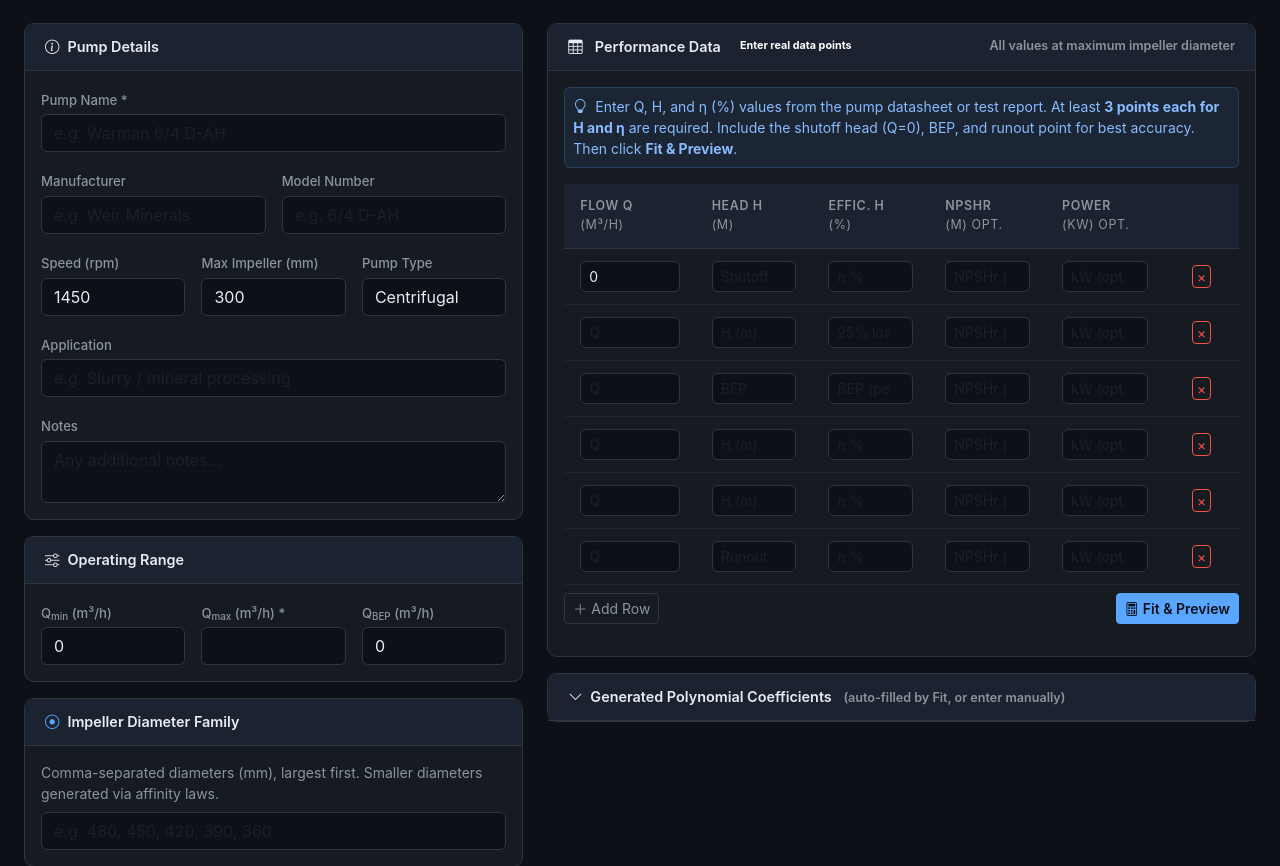
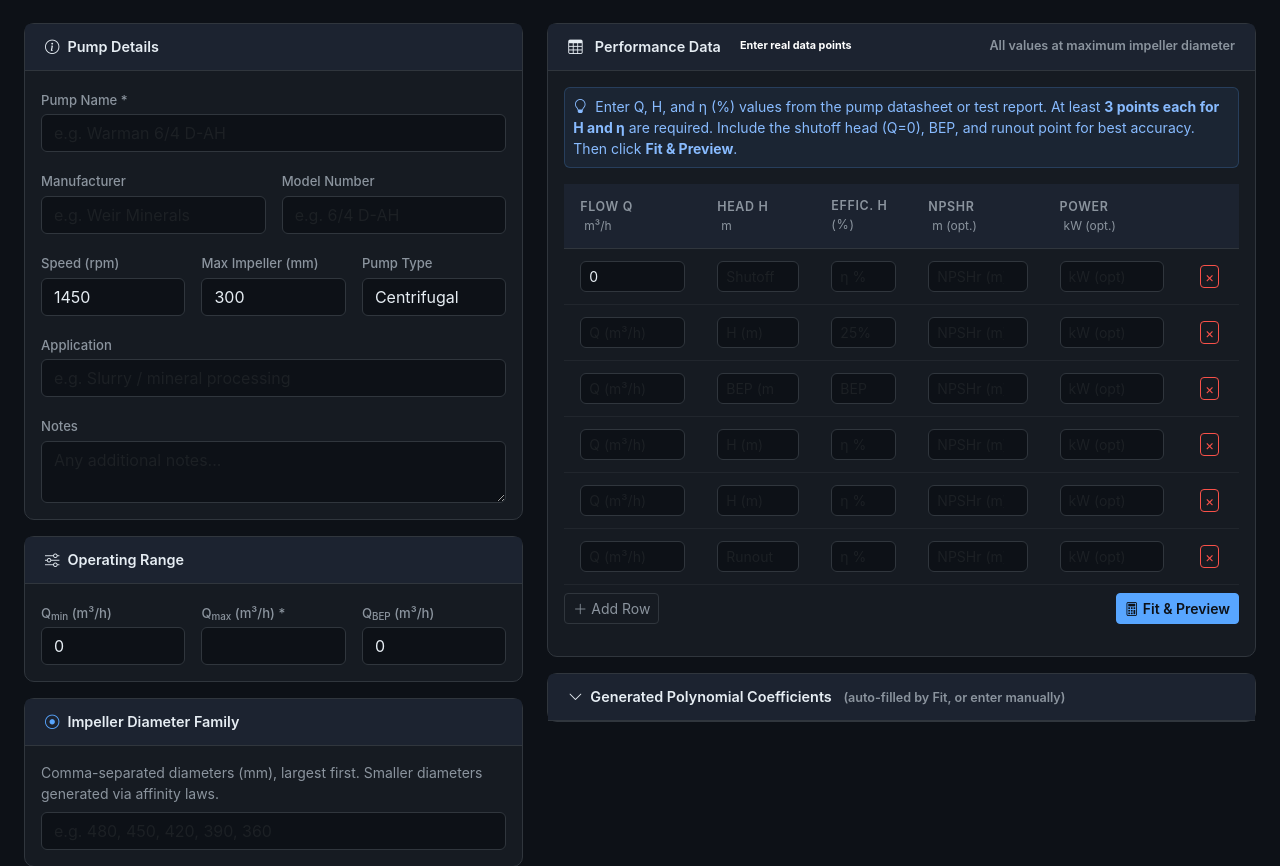
Before and after one commit to nevermabvuu/PumpMasterPro, a Flask app: page /pump-data/new in a window 1280 px wide. Shown: the part 135-1001 px from the top of the page. Run offline with Flask 3, Linux system fonts and the light colour scheme; some libraries are stand-ins or nearby versions.

Commit message:
Add units functionlity to pump data

```diff
--- a/Pump-Master-Pro/pump-app/static/js/pump_form.js
+++ b/Pump-Master-Pro/pump-app/static/js/pump_form.js
@@ -8,6 +8,106 @@
  *   4. A small 2-panel Plotly chart previews the fitted curves.
  *   5. Standard form submit stores everything.
  */
+
+let lastFitResults = null;
+
+const CONVERSIONS = {
+  q: {
+    m3h: 1.0,
+    ls: 0.2777777777777778,   // 1 m3h = 1/3.6 L/s
+    gpm: 4.402917396,         // 1 m3h = 4.402917 gpm
+    lmin: 16.6666666667       // 1 m3h = 16.66667 L/min
+  },
+  h: {
+    m: 1.0,
+    ft: 3.280839895
+  },
+  npsh: {
+    m: 1.0,
+    ft: 3.280839895
+  },
+  pow: {
+    kw: 1.0,
+    hp: 1.34102209
+  }
+};
+
+function convertValue(val, fromUnit, toUnit, type) {
+  if (isNaN(val)) return '';
+  const factorA = CONVERSIONS[type][fromUnit];
+  const factorB = CONVERSIONS[type][toUnit];
+  const baseVal = val / factorA;
+  const newVal = baseVal * factorB;
+  return Number(newVal.toFixed(2));
+}
+
+function getUnitLabel(type, unitValue) {
+  if (type === 'q') {
+    if (unitValue === 'm3h') return 'm³/h';
+    if (unitValue === 'ls') return 'L/s';
+    if (unitValue === 'gpm') return 'gpm';
+    if (unitValue === 'lmin') return 'L/min';
+  }
+  if (type === 'h' || type === 'npsh') {
+    if (unitValue === 'm') return 'm';
+    if (unitValue === 'ft') return 'ft';
+  }
+  if (type === 'pow') {
+    if (unitValue === 'kw') return 'kW';
+    if (unitValue === 'hp') return 'hp';
+  }
+  return unitValue;
+}
+
+function updatePlaceholders(type, unit) {
+  const inputs = document.querySelectorAll(`#perfTable tbody tr .col-${type}`);
+  const label = getUnitLabel(type, unit);
+  inputs.forEach(input => {
+    if (type === 'q') {
+      input.placeholder = `Q (${label})`;
+    } else if (type === 'h') {
+      const td = input.parentElement;
+      const index = Array.from(td.parentElement.parentElement.children).indexOf(td.parentElement);
+      if (index === 0) input.placeholder = `Shutoff (${label})`;
+      else if (index === 2) input.placeholder = `BEP (${label})`;
+      else if (index === 5) input.placeholder = `Runout (${label})`;
+      else input.placeholder = `H (${label})`;
+    } else if (type === 'npsh') {
+      input.placeholder = `NPSHr (${label})`;
+    } else if (type === 'pow') {
+      input.placeholder = `${label} (opt)`;
+    }
+  });
+}
+
+function initUnitSelectors() {
+  document.querySelectorAll('.unit-select').forEach(select => {
+    select.setAttribute('data-prev', select.value);
+    select.addEventListener('change', (e) => {
+      const type = e.target.id.replace('unit-', '');
+      const fromUnit = e.target.getAttribute('data-prev');
+      const toUnit = e.target.value;
+      if (fromUnit === toUnit) return;
+
+      const inputs = document.querySelectorAll(`#perfTable tbody tr .col-${type}`);
+      inputs.forEach(input => {
+        const val = parseFloat(input.value);
+        if (!isNaN(val)) {
+          input.value = convertValue(val, fromUnit, toUnit, type);
+        }
+      });
+
+      updatePlaceholders(type, toUnit);
+      e.target.setAttribute('data-prev', toUnit);
+
+      const previewEl = document.getElementById('curvePreview');
+      if (previewEl && previewEl.style.display !== 'none' && lastFitResults) {
+        const { q_h: q_h_raw, q_eta: q_eta_raw } = getTableData('perfTable', false);
+        buildPreviewCharts(lastFitResults, q_h_raw, q_eta_raw);
+      }
+    });
+  });
+}
 
 /* ── Plotly minimal dark theme ─────────────────────────────────────────────── */
 const FORM_LAYOUT = {
@@ -23,12 +123,16 @@ const FORM_LAYOUT = {
 function addRow(tableId) {
   const tbody = document.querySelector(`#${tableId} tbody`);
   const row = document.createElement('tr');
+  const unitQ = document.getElementById('unit-q')?.value || 'm3h';
+  const unitH = document.getElementById('unit-h')?.value || 'm';
+  const unitNpsh = document.getElementById('unit-npsh')?.value || 'm';
+  const unitPow = document.getElementById('unit-pow')?.value || 'kw';
   row.innerHTML = `
-    <td><input type="number" class="form-control form-control-sm form-control-dark col-q" step="any" placeholder="0"></td>
-    <td><input type="number" class="form-control form-control-sm form-control-dark col-h" step="any" placeholder=""></td>
-    <td><input type="number" class="form-control form-control-sm form-control-dark col-eta" step="any" min="0" max="100" placeholder=""></td>
-    <td><input type="number" class="form-control form-control-sm form-control-dark col-npsh" step="any" placeholder=""></td>
-    <td><input type="number" class="form-control form-control-sm form-control-dark col-pow" step="any" placeholder=""></td>
+    <td><input type="number" class="form-control form-control-sm form-control-dark col-q" step="any" placeholder="Q (${getUnitLabel('q', unitQ)})"></td>
+    <td><input type="number" class="form-control form-control-sm form-control-dark col-h" step="any" placeholder="H (${getUnitLabel('h', unitH)})"></td>
+    <td><input type="number" class="form-control form-control-sm form-control-dark col-eta" step="any" min="0" max="100" placeholder="η %"></td>
+    <td><input type="number" class="form-control form-control-sm form-control-dark col-npsh" step="any" placeholder="NPSHr (${getUnitLabel('npsh', unitNpsh)})"></td>
+    <td><input type="number" class="form-control form-control-sm form-control-dark col-pow" step="any" placeholder="${getUnitLabel('pow', unitPow)} (opt)"></td>
     <td class="text-center"><button type="button" class="btn btn-sm btn-outline-danger py-0 px-1" onclick="removeRow(this)">×</button></td>`;
   tbody.appendChild(row);
 }
@@ -40,15 +144,28 @@ function removeRow(btn) {
 }
 
 /* ── Extract table data ─────────────────────────────────────────────────────── */
-function getTableData(tableId) {
+function getTableData(tableId, toSIUnits = false) {
   const rows = document.querySelectorAll(`#${tableId} tbody tr`);
   const q_h = [], q_eta = [], q_npsh = [], q_p = [];
+  const unitQ = document.getElementById('unit-q')?.value || 'm3h';
+  const unitH = document.getElementById('unit-h')?.value || 'm';
+  const unitNpsh = document.getElementById('unit-npsh')?.value || 'm';
+  const unitPow = document.getElementById('unit-pow')?.value || 'kw';
+
   rows.forEach(row => {
-    const q    = parseFloat(row.querySelector('.col-q')?.value);
-    const h    = parseFloat(row.querySelector('.col-h')?.value);
-    const eta  = parseFloat(row.querySelector('.col-eta')?.value);
-    const npsh = parseFloat(row.querySelector('.col-npsh')?.value);
-    const pow  = parseFloat(row.querySelector('.col-pow')?.value);
+    let q    = parseFloat(row.querySelector('.col-q')?.value);
+    let h    = parseFloat(row.querySelector('.col-h')?.value);
+    let eta  = parseFloat(row.querySelector('.col-eta')?.value);
+    let npsh = parseFloat(row.querySelector('.col-npsh')?.value);
+    let pow  = parseFloat(row.querySelector('.col-pow')?.value);
+
+    if (toSIUnits) {
+      if (!isNaN(q)) q = q / CONVERSIONS.q[unitQ];
+      if (!isNaN(h)) h = h / CONVERSIONS.h[unitH];
+      if (!isNaN(npsh)) npsh = npsh / CONVERSIONS.npsh[unitNpsh];
+      if (!isNaN(pow)) pow = pow / CONVERSIONS.pow[unitPow];
+    }
+
     if (!isNaN(q) && !isNaN(h))   q_h.push([q, h]);
     if (!isNaN(q) && !isNaN(eta)) q_eta.push([q, eta]);
     if (!isNaN(q) && !isNaN(npsh)) q_npsh.push([q, npsh]);
@@ -69,7 +186,7 @@ async function fitAndPreview() {
   const statusEl = document.getElementById('fitStatus');
   const previewEl = document.getElementById('curvePreview');
 
-  const { q_h, q_eta, q_npsh, q_p } = getTableData('perfTable');
+  const { q_h, q_eta, q_npsh, q_p } = getTableData('perfTable', true);
 
   if (q_h.length < 3) {
     showStatus('error', 'Need at least 3 flow-head (Q, H) data points.');
@@ -97,6 +214,8 @@ async function fitAndPreview() {
       return;
     }
 
+    lastFitResults = d;
+
     // Populate hidden coefficient fields
     ['hq_a0','hq_a1','hq_a2','hq_a3',
      'eff_b0','eff_b1','eff_b2','eff_b3',
@@ -107,13 +226,22 @@ async function fitAndPreview() {
     if (d.q_max) setField('q_max', d.q_max);
     if (d.q_bep) setField('q_bep', d.q_bep);
 
+    const unitQ = document.getElementById('unit-q')?.value || 'm3h';
+    const unitH = document.getElementById('unit-h')?.value || 'm';
+
+    const displayHShutoff = (d.h_shutoff * CONVERSIONS.h[unitH]).toFixed(1);
+    const displayQMax = (d.q_max * CONVERSIONS.q[unitQ]).toFixed(1);
+    const displayQBep = (d.q_bep * CONVERSIONS.q[unitQ]).toFixed(1);
+
     showStatus('ok',
-      `Fitted: H₀=${d.h_shutoff} m  Q_max=${d.q_max} m³/h  Q_BEP=${d.q_bep} m³/h  η_BEP=${d.eta_bep}% ` +
+      `Fitted: H₀=${displayHShutoff} ${getUnitLabel('h', unitH)}  Q_max=${displayQMax} ${getUnitLabel('q', unitQ)}  Q_BEP=${displayQBep} ${getUnitLabel('q', unitQ)}  η_BEP=${d.eta_bep}% ` +
       ` | R² H-Q=${d.r2_hq}  R² η=${d.r2_eta}`);
 
     // Build preview charts
     previewEl.style.display = 'block';
-    buildPreviewCharts(d, q_h, q_eta);
+
+    const { q_h: q_h_raw, q_eta: q_eta_raw } = getTableData('perfTable', false);
+    buildPreviewCharts(d, q_h_raw, q_eta_raw);
 
     // Refresh coefficient display
     refreshCoeffDisplay(d);
@@ -147,23 +275,40 @@ function buildPreviewCharts(d, q_h_raw, q_eta_raw) {
   const eta = q_arr.map(q => clamp(evalP(b, q), 0, 100));
   const pow = q_arr.map(q => clamp(evalP(pp, q), 0, Infinity));
 
+  const unitQ = document.getElementById('unit-q')?.value || 'm3h';
+  const unitH = document.getElementById('unit-h')?.value || 'm';
+  const unitPow = document.getElementById('unit-pow')?.value || 'kw';
+
+  const labelQ = getUnitLabel('q', unitQ);
+  const labelH = getUnitLabel('h', unitH);
+  const labelPow = getUnitLabel('pow', unitPow);
+
+  const q_arr_selected = q_arr.map(q => q * CONVERSIONS.q[unitQ]);
+  const H_selected     = H.map(h => h * CONVERSIONS.h[unitH]);
+  const pow_selected   = pow.map(p => p * CONVERSIONS.pow[unitPow]);
+
   // H-Q chart
   Plotly.react('previewHQ', [
     { x: q_h_raw.map(r=>r[0]), y: q_h_raw.map(r=>r[1]), mode:'markers', name:'Data', marker:{color:'#f0883e',size:7} },
-    { x: q_arr, y: H, mode:'lines', name:'Fitted', line:{color:'#58a6ff',width:2} },
-  ], { ...FORM_LAYOUT, title:{text:'H-Q',font:{size:12}}, xaxis:{...FORM_LAYOUT.xaxis,title:'Q (m³/h)'}, yaxis:{...FORM_LAYOUT.yaxis,title:'Head (m)'} }, { responsive: true });
+    { x: q_arr_selected, y: H_selected, mode:'lines', name:'Fitted', line:{color:'#58a6ff',width:2} },
+  ], {
+    ...FORM_LAYOUT,
+    title:{text:'H-Q',font:{size:12}},
+    xaxis:{...FORM_LAYOUT.xaxis,title:`Q (${labelQ})`},
+    yaxis:{...FORM_LAYOUT.yaxis,title:`Head (${labelH})`}
+  }, { responsive: true });
 
   // Efficiency + Power chart
   Plotly.react('previewEta', [
     { x: q_eta_raw.map(r=>r[0]), y: q_eta_raw.map(r=>r[1]), mode:'markers', name:'η Data', marker:{color:'#f0883e',size:7}, yaxis:'y' },
-    { x: q_arr, y: eta, mode:'lines', name:'η Fitted (%)', line:{color:'#3fb950',width:2}, yaxis:'y' },
-    { x: q_arr, y: pow, mode:'lines', name:'Power (kW)', line:{color:'#d29922',width:2,dash:'dot'}, yaxis:'y2' },
+    { x: q_arr_selected, y: eta, mode:'lines', name:'η Fitted (%)', line:{color:'#3fb950',width:2}, yaxis:'y' },
+    { x: q_arr_selected, y: pow_selected, mode:'lines', name:`Power (${labelPow})`, line:{color:'#d29922',width:2,dash:'dot'}, yaxis:'y2' },
   ], {
     ...FORM_LAYOUT,
     title:{text:'Efficiency & Power',font:{size:12}},
-    xaxis:{...FORM_LAYOUT.xaxis,title:'Q (m³/h)'},
+    xaxis:{...FORM_LAYOUT.xaxis,title:`Q (${labelQ})`},
     yaxis:{...FORM_LAYOUT.yaxis,title:'Efficiency (%)'},
-    yaxis2:{...FORM_LAYOUT.yaxis,title:'Power (kW)',overlaying:'y',side:'right',showgrid:false},
+    yaxis2:{...FORM_LAYOUT.yaxis,title:`Power (${labelPow})`,overlaying:'y',side:'right',showgrid:false},
     legend:{x:0.02,y:0.98,bgcolor:'rgba(0,0,0,0)'},
   }, { responsive: true });
 }
@@ -219,22 +364,32 @@ function initTableFromCurves(pumpData) {
 function initBlankTable() {
   const tbody = document.querySelector('#perfTable tbody');
   tbody.innerHTML = '';
+  const unitQ = document.getElementById('unit-q')?.value || 'm3h';
+  const unitH = document.getElementById('unit-h')?.value || 'm';
+  const unitNpsh = document.getElementById('unit-npsh')?.value || 'm';
+  const unitPow = document.getElementById('unit-pow')?.value || 'kw';
+
+  const labelQ = getUnitLabel('q', unitQ);
+  const labelH = getUnitLabel('h', unitH);
+  const labelNpsh = getUnitLabel('npsh', unitNpsh);
+  const labelPow = getUnitLabel('pow', unitPow);
+
   const suggestions = [
-    { q: 0,    hNote: 'Shutoff head', etaNote: '' },
-    { q: '',   hNote: '', etaNote: '25% load' },
-    { q: '',   hNote: 'BEP', etaNote: 'BEP (peak η)' },
-    { q: '',   hNote: '', etaNote: '' },
-    { q: '',   hNote: '', etaNote: '' },
-    { q: '',   hNote: 'Runout (H≈0)', etaNote: '' },
+    { q: 0,    hNote: `Shutoff (${labelH})`, etaNote: '' },
+    { q: '',   hNote: `H (${labelH})`, etaNote: '25% load' },
+    { q: '',   hNote: `BEP (${labelH})`, etaNote: 'BEP (peak η)' },
+    { q: '',   hNote: `H (${labelH})`, etaNote: '' },
+    { q: '',   hNote: `H (${labelH})`, etaNote: '' },
+    { q: '',   hNote: `Runout (${labelH})`, etaNote: '' },
   ];
   suggestions.forEach(s => {
     const row = document.createElement('tr');
     row.innerHTML = `
-      <td><input type="number" class="form-control form-control-sm form-control-dark col-q" step="any" value="${s.q}" placeholder="Q"></td>
-      <td><input type="number" class="form-control form-control-sm form-control-dark col-h" step="any" placeholder="${s.hNote || 'H (m)'}"></td>
+      <td><input type="number" class="form-control form-control-sm form-control-dark col-q" step="any" value="${s.q}" placeholder="Q (${labelQ})"></td>
+      <td><input type="number" class="form-control form-control-sm form-control-dark col-h" step="any" placeholder="${s.hNote}"></td>
       <td><input type="number" class="form-control form-control-sm form-control-dark col-eta" step="any" min="0" max="100" placeholder="${s.etaNote || 'η %'}"></td>
-      <td><input type="number" class="form-control form-control-sm form-control-dark col-npsh" step="any" placeholder="NPSHr (m)"></td>
-      <td><input type="number" class="form-control form-control-sm form-control-dark col-pow" step="any" placeholder="kW (opt)"></td>
+      <td><input type="number" class="form-control form-control-sm form-control-dark col-npsh" step="any" placeholder="NPSHr (${labelNpsh})"></td>
+      <td><input type="number" class="form-control form-control-sm form-control-dark col-pow" step="any" placeholder="${labelPow} (opt)"></td>
       <td class="text-center"><button type="button" class="btn btn-sm btn-outline-danger py-0 px-1" onclick="removeRow(this)">×</button></td>`;
     tbody.appendChild(row);
   });
--- a/Pump-Master-Pro/pump-app/templates/pump_data.html
+++ b/Pump-Master-Pro/pump-app/templates/pump_data.html
@@ -97,9 +97,12 @@
 {% endblock %}
 
 {% block scripts %}
+<script id="pumps-data" type="application/json">
+  {{ pump_dicts|tojson }}
+</script>
 <script>
   document.addEventListener('DOMContentLoaded', () => {
-    const pumps = {{ pump_dicts|tojson }};
+    const pumps = JSON.parse(document.getElementById('pumps-data').textContent);
     pumps.forEach(pump => {
       drawSparkline(`spark-${pump.id}`, pump);
     });
--- a/Pump-Master-Pro/pump-app/templates/pump_form.html
+++ b/Pump-Master-Pro/pump-app/templates/pump_form.html
@@ -146,11 +146,37 @@
           <table class="table table-sm table-dark mb-0 align-middle" id="perfTable" style="font-size:0.85rem">
             <thead>
               <tr style="background:#21262d">
-                <th style="width:90px">Flow Q<br><span class="fw-normal text-muted">(m³/h)</span></th>
-                <th style="width:80px">Head H<br><span class="fw-normal text-muted">(m)</span></th>
-                <th style="width:80px">Effic. η<br><span class="fw-normal text-muted">(%)</span></th>
-                <th style="width:80px">NPSHr<br><span class="fw-normal text-muted">(m) opt.</span></th>
-                <th style="width:80px">Power<br><span class="fw-normal text-muted">(kW) opt.</span></th>
+                <th style="width:120px">
+                  Flow Q<br>
+                  <select class="form-select form-control-dark py-0 px-1 border-0 bg-transparent text-muted small fw-normal unit-select" id="unit-q" style="box-shadow: none; font-size: 0.75rem;">
+                    <option value="m3h" selected>m³/h</option>
+                    <option value="ls">L/s</option>
+                    <option value="gpm">gpm</option>
+                    <option value="lmin">L/min</option>
+                  </select>
+                </th>
+                <th style="width:100px">
+                  Head H<br>
+                  <select class="form-select form-control-dark py-0 px-1 border-0 bg-transparent text-muted small fw-normal unit-select" id="unit-h" style="box-shadow: none; font-size: 0.75rem;">
+                    <option value="m" selected>m</option>
+                    <option value="ft">ft</option>
+                  </select>
+                </th>
+                <th style="width:85px">Effic. η<br><span class="fw-normal text-muted">(%)</span></th>
+                <th style="width:115px">
+                  NPSHr<br>
+                  <select class="form-select form-control-dark py-0 px-1 border-0 bg-transparent text-muted small fw-normal unit-select" id="unit-npsh" style="box-shadow: none; font-size: 0.75rem;">
+                    <option value="m" selected>m (opt.)</option>
+                    <option value="ft">ft (opt.)</option>
+                  </select>
+                </th>
+                <th style="width:120px">
+                  Power<br>
+                  <select class="form-select form-control-dark py-0 px-1 border-0 bg-transparent text-muted small fw-normal unit-select" id="unit-pow" style="box-shadow: none; font-size: 0.75rem;">
+                    <option value="kw" selected>kW (opt.)</option>
+                    <option value="hp">hp (opt.)</option>
+                  </select>
+                </th>
                 <th style="width:30px"></th>
               </tr>
             </thead>
@@ -290,6 +316,8 @@
 <script src="{{ url_for('static', filename='js/pump_form.js') }}"></script>
 <script>
 (function () {
+  initUnitSelectors();
+
   {% if pump %}
   // Edit mode: populate table from existing polynomial coefficients
   initTableFromCurves({{ pump.to_dict() | tojson }});
```
